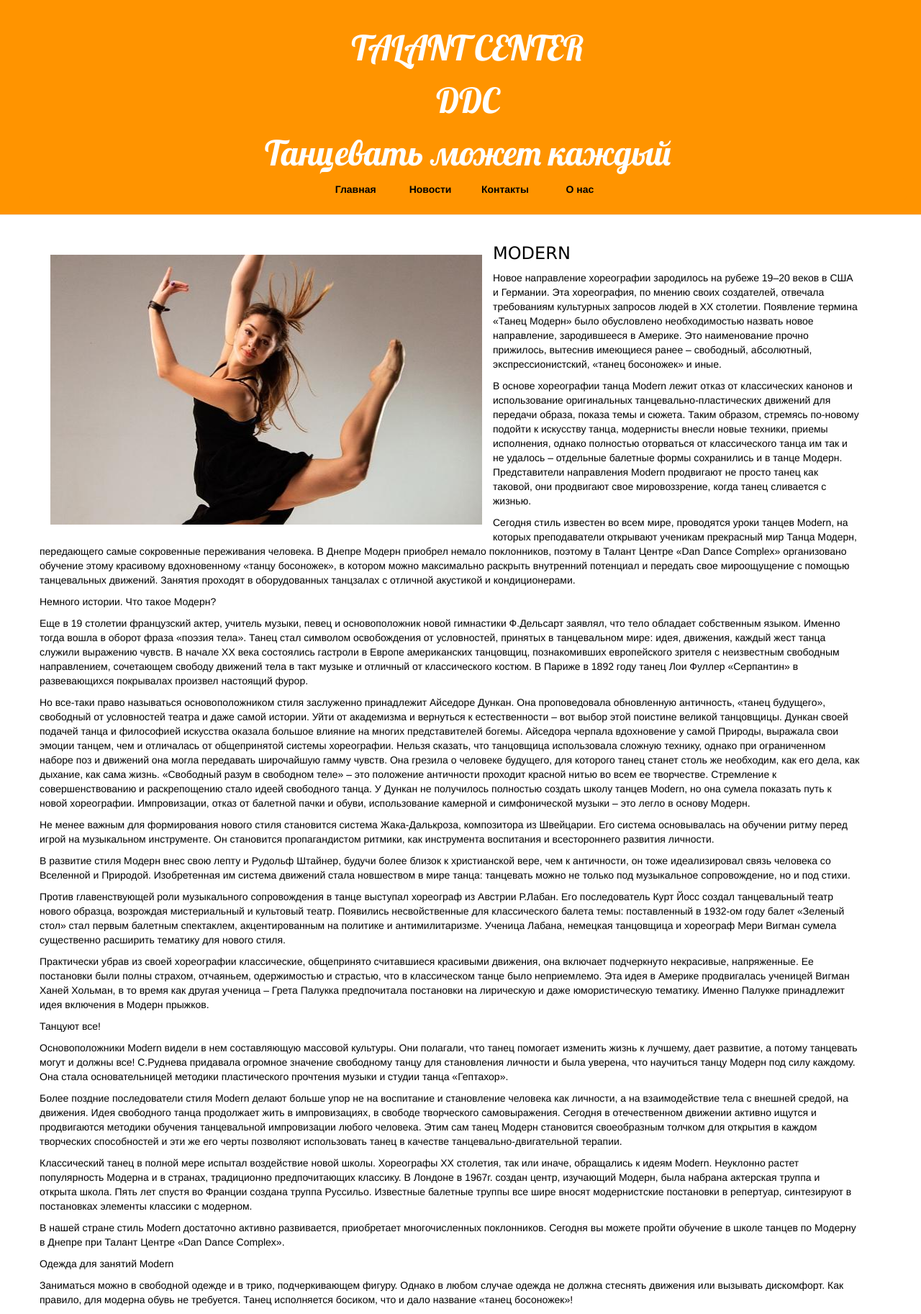
After one commit to OlgaLyalyueva/my-first-blog, a Django app: page /modern/ in a window 1280 px wide. The commit adds this page. Shown: the whole page at 72% size. Run offline with Django 3.2, Linux system fonts and the light colour scheme; some libraries are stand-ins or nearby versions.

Commit message:
Added the modern page

```diff
--- a/blog/templates/blog/main.html
+++ b/blog/templates/blog/main.html
@@ -43,7 +43,9 @@
     <div class="row">
       <div class="column">
         <div class="content-for-main-page">
-            <img src="{% static "images/modern.jpg" %}" alt="MODERN" style="width:100%">
+            <a href="{% url 'modern' %}">
+                <img src="{% static "images/modern.jpg" %}" alt="MODERN" style="width:100%">
+            </a>
             <h3>MODERN</h3>
             <p>Новое направление хореографии зародилось на рубеже 19–20 веков в США и Германии.</p>
         </div>
--- /dev/null
+++ b/blog/templates/blog/modern.html
@@ -0,0 +1,42 @@
+{% extends 'blog/base.html' %}
+{% load static %}
+
+{% block content %}
+    <div class="content-for-page">
+        <p><img src="{% static 'images/modern.jpg' %}" alt="MODERN" align="left" width="600" height="375" vspace="15" hspace="15">
+        <h3>MODERN</h3>
+        Новое направление хореографии зародилось на рубеже 19–20 веков в США и Германии. Эта хореография, по мнению своих создателей, отвечала требованиям культурных запросов людей в ХХ столетии. Появление термина «Танец Модерн» было обусловлено необходимостью назвать новое направление, зародившееся в Америке. Это наименование прочно прижилось, вытеснив имеющиеся ранее – свободный, абсолютный, экспрессионистский, «танец босоножек» и иные.</p>
+
+        <p>В основе хореографии танца Modern лежит отказ от классических канонов и использование оригинальных танцевально-пластических движений для передачи образа, показа темы и сюжета. Таким образом, стремясь по-новому подойти к искусству танца, модернисты внесли новые техники, приемы исполнения, однако полностью оторваться от классического танца им так и не удалось – отдельные балетные формы сохранились и в танце Модерн. Представители направления Modern продвигают не просто танец как таковой, они продвигают свое мировоззрение, когда танец сливается с жизнью.</p>
+
+        <p>Сегодня стиль известен во всем мире, проводятся уроки танцев Modern, на которых преподаватели открывают ученикам прекрасный мир Танца Модерн, передающего самые сокровенные переживания человека. В Днепре Модерн приобрел немало поклонников, поэтому в Талант Центре «Dan Dance Complex» организовано обучение этому красивому вдохновенному «танцу босоножек», в котором можно максимально раскрыть внутренний потенциал и передать свое мироощущение с помощью танцевальных движений. Занятия проходят в оборудованных танцзалах с отличной акустикой и кондиционерами.</p>
+
+        <p>Немного истории. Что такое Модерн?</p>
+
+        <p>Еще в 19 столетии французский актер, учитель музыки, певец и основоположник новой гимнастики Ф.Дельсарт заявлял, что тело обладает собственным языком. Именно тогда вошла в оборот фраза «поэзия тела». Танец стал символом освобождения от условностей, принятых в танцевальном мире: идея, движения, каждый жест танца служили выражению чувств. В начале ХХ века состоялись гастроли в Европе американских танцовщиц, познакомивших европейского зрителя с неизвестным свободным направлением, сочетающем свободу движений тела в такт музыке и отличный от классического костюм. В Париже в 1892 году танец Лои Фуллер «Серпантин» в развевающихся покрывалах произвел настоящий фурор.</p>
+
+        <p>Но все-таки право называться основоположником стиля заслуженно принадлежит Айседоре Дункан. Она проповедовала обновленную античность, «танец будущего», свободный от условностей театра и даже самой истории. Уйти от академизма и вернуться к естественности – вот выбор этой поистине великой танцовщицы. Дункан своей подачей танца и философией искусства оказала большое влияние на многих представителей богемы. Айседора черпала вдохновение у самой Природы, выражала свои эмоции танцем, чем и отличалась от общепринятой системы хореографии. Нельзя сказать, что танцовщица использовала сложную технику, однако при ограниченном наборе поз и движений она могла передавать широчайшую гамму чувств. Она грезила о человеке будущего, для которого танец станет столь же необходим, как его дела, как дыхание, как сама жизнь. «Свободный разум в свободном теле» – это положение античности проходит красной нитью во всем ее творчестве. Стремление к совершенствованию и раскрепощению стало идеей свободного танца. У Дункан не получилось полностью создать школу танцев Modern, но она сумела показать путь к новой хореографии. Импровизации, отказ от балетной пачки и обуви, использование камерной и симфонической музыки – это легло в основу Модерн.</p>
+
+        <p>Не менее важным для формирования нового стиля становится система Жака-Далькроза, композитора из Швейцарии. Его система основывалась на обучении ритму перед игрой на музыкальном инструменте. Он становится пропагандистом ритмики, как инструмента воспитания и всестороннего развития личности.</p>
+
+        <p>В развитие стиля Модерн внес свою лепту и Рудольф Штайнер, будучи более близок к христианской вере, чем к античности, он тоже идеализировал связь человека со Вселенной и Природой. Изобретенная им система движений стала новшеством в мире танца: танцевать можно не только под музыкальное сопровождение, но и под стихи.</p>
+
+        <p>Против главенствующей роли музыкального сопровождения в танце выступал хореограф из Австрии Р.Лабан. Его последователь Курт Йосс создал танцевальный театр нового образца, возрождая мистериальный и культовый театр. Появились несвойственные для классического балета темы: поставленный в 1932-ом году балет «Зеленый стол» стал первым балетным спектаклем, акцентированным на политике и антимилитаризме. Ученица Лабана, немецкая танцовщица и хореограф Мери Вигман сумела существенно расширить тематику для нового стиля.</p>
+
+        <p>Практически убрав из своей хореографии классические, общепринято считавшиеся красивыми движения, она включает подчеркнуто некрасивые, напряженные. Ее постановки были полны страхом, отчаяньем, одержимостью и страстью, что в классическом танце было неприемлемо. Эта идея в Америке продвигалась ученицей Вигман Ханей Хольман, в то время как другая ученица – Грета Палукка предпочитала постановки на лирическую и даже юмористическую тематику. Именно Палукке принадлежит идея включения в Модерн прыжков.</p>
+
+        <p>Танцуют все!</p>
+
+        <p>Основоположники Modern видели в нем составляющую массовой культуры. Они полагали, что танец помогает изменить жизнь к лучшему, дает развитие, а потому танцевать могут и должны все! С.Руднева придавала огромное значение свободному танцу для становления личности и была уверена, что научиться танцу Модерн под силу каждому. Она стала основательницей методики пластического прочтения музыки и студии танца «Гептахор».</p>
+
+        <p>Более поздние последователи стиля Modern делают больше упор не на воспитание и становление человека как личности, а на взаимодействие тела с внешней средой, на движения. Идея свободного танца продолжает жить в импровизациях, в свободе творческого самовыражения. Сегодня в отечественном движении активно ищутся и продвигаются методики обучения танцевальной импровизации любого человека. Этим сам танец Модерн становится своеобразным толчком для открытия в каждом творческих способностей и эти же его черты позволяют использовать танец в качестве танцевально-двигательной терапии.</p>
+
+        <p>Классический танец в полной мере испытал воздействие новой школы. Хореографы ХХ столетия, так или иначе, обращались к идеям Modern. Неуклонно растет популярность Модерна и в странах, традиционно предпочитающих классику. В Лондоне в 1967г. создан центр, изучающий Модерн, была набрана актерская труппа и открыта школа. Пять лет спустя во Франции создана труппа Руссильо. Известные балетные труппы все шире вносят модернистские постановки в репертуар, синтезируют в постановках элементы классики с модерном.</p>
+
+        <p>В нашей стране стиль Modern достаточно активно развивается, приобретает многочисленных поклонников. Сегодня вы можете пройти обучение в школе танцев по Модерну в Днепре при Талант Центре  «Dan Dance Complex».</p>
+
+        <p>Одежда для занятий Modern</p>
+
+        <p>Заниматься можно в свободной одежде и в трико, подчеркивающем фигуру. Однако в любом случае одежда не должна стеснять движения или вызывать дискомфорт. Как правило, для модерна обувь не требуется. Танец исполняется босиком, что и дало название «танец босоножек»!</p>
+    </div>
+{% endblock %}
--- a/blog/urls.py
+++ b/blog/urls.py
@@ -8,6 +8,7 @@ urlpatterns = [
     path('hiphop/', views.hiphop, name='hiphop'),
     path('aerial_silks/', views.aerial_silks, name='aerial_silks'),
     path('detskaya_horeografiya/', views.detskaya_horeografiya, name='detskaya_horeografiya'),
+    path('modern/', views.modern, name='modern'),
     path('jazzfunk/', views.jazzfunk, name='jazzfunk'),
     path('latina/', views.latina, name='latina'),
     path('post/<int:pk>/', views.post_detail, name='post_detail'),
--- a/blog/views.py
+++ b/blog/views.py
@@ -26,6 +26,9 @@ def aerial_silks(request):
 
 def detskaya_horeografiya(request):
     return render(request, 'blog/detskaya_horeografiya.html')
+
+def modern(request):
+    return render(request, 'blog/modern.html')
 
 def jazzfunk(request):
     return render(request, 'blog/jazzfunk.html')
```
